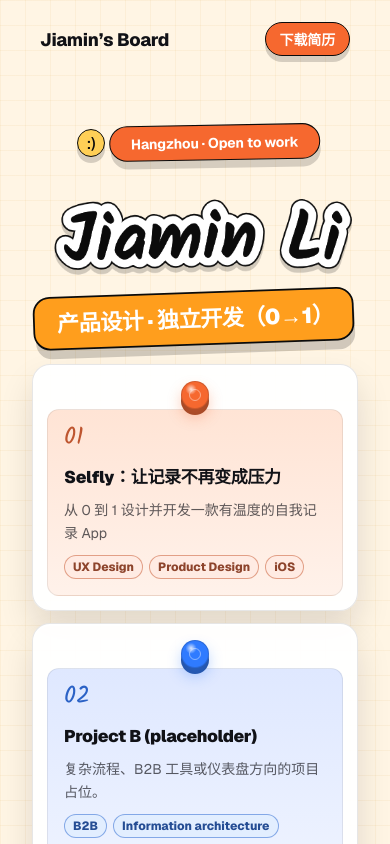
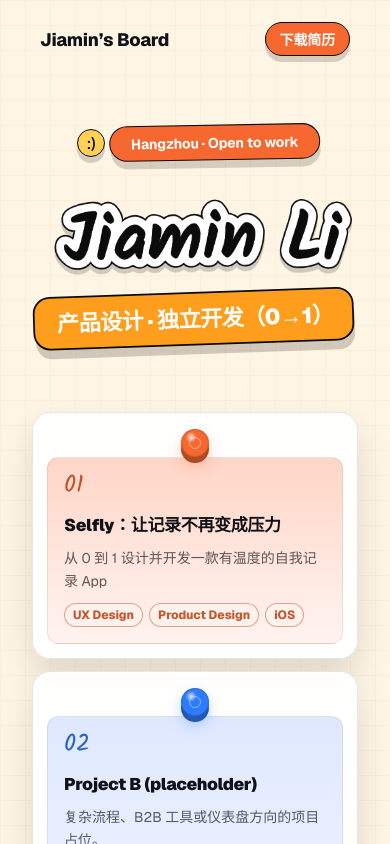
Before and after one commit to jaemin17/jaemin-portfolio, a Next.js app: page / in a window 390 px wide. Shown: the top 844 px of the page. Built offline with nearby package versions, Linux system fonts and the light colour scheme.

Commit message:
Refine homepage sticky note layout behavior across breakpoints.
Prevent oversized screens from pushing side notes outward, stabilize the three-card stack position, and fine-tune Project 1 note gradient/tag styling for better visual balance.

```diff
--- a/src/app/page.module.css
+++ b/src/app/page.module.css
@@ -19,6 +19,8 @@
 
 .wall {
   position: relative;
+  max-width: 1440px;
+  margin: 0 auto;
   min-height: max(920px, calc(100svh - 118px));
   padding: 18px 0 28px;
 }
@@ -174,7 +176,7 @@
   list-style: none;
   padding-left: 0;
   position: relative;
-  min-height: clamp(300px, 26vw, 380px);
+  min-height: 320px;
 }
 
 .workItem {
@@ -190,7 +192,16 @@
 
 .workItem:nth-child(1) {
   left: 0;
-  bottom: -6px;
+  bottom: -46px;
+}
+
+.workItem:nth-child(1) .workNote {
+  background: linear-gradient(180deg, #ffd6c7 0%, #fff3f0 100%);
+}
+
+.workItem:nth-child(1) .workTag {
+  background: color-mix(in oklab, #f6682f 10%, white);
+  color: color-mix(in oklab, #f6682f 80%, #111217);
 }
 
 .workItem:nth-child(2) {
@@ -199,7 +210,7 @@
   --note-accent: #dfe8ff;
   --pin-color: #2f7bff;
   left: 50%;
-  bottom: -28px;
+  bottom: -68px;
   transform: translateX(-50%) translateY(var(--note-offset)) rotate(var(--note-rotation));
 }
 
@@ -209,7 +220,7 @@
   --note-accent: #f2dcff;
   --pin-color: #7c5cff;
   right: 0;
-  bottom: -4px;
+  bottom: -44px;
 }
 
 .workLink {
@@ -621,7 +632,7 @@
   }
 
   .workList {
-    margin-top: 24px;
+    margin-top: 64px;
     display: grid;
     grid-template-columns: repeat(2, minmax(0, 1fr));
     gap: 12px;
@@ -652,6 +663,10 @@
   .workList {
     grid-template-columns: 1fr;
     gap: 12px;
+  }
+
+  .workList {
+    margin-top: 72px;
   }
 
   .heroCopyItem,
```
